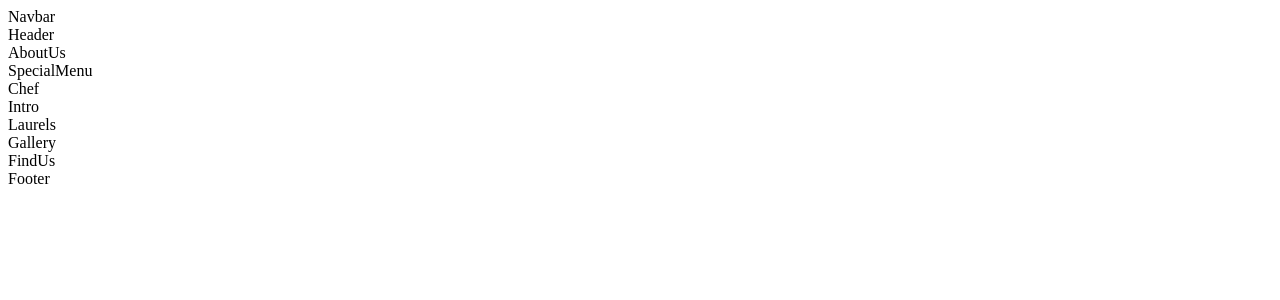
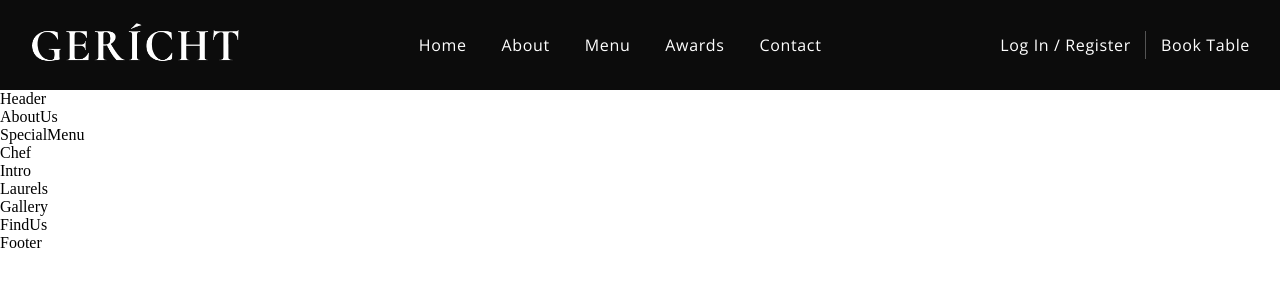
Before and after one commit to oldblacktree/Geright-restaurant, a React (Create React App) app: page / in a window 1280 px wide. Shown: the top 300 px of the page. Built offline with nearby package versions, Linux system fonts and the light colour scheme; a web font is replaced by a local one.

Commit message:
feat: add navbar

```diff
--- a/src/App.css
+++ b/src/App.css
@@ -1,4 +1,14 @@
-.section__padding {
+.p__opensans {
+  font-family: var(--font-alt);
+  color: var(--color-white);
+  font-weight: 400;
+  letter-spacing: 0.04rem;
+  text-transform: capitalize;
+  line-height: 1.75rem;
+  font-size: 1rem;
+}
+
+/* .section__padding {
   padding: 4rem 6rem;
 }
 
@@ -174,4 +184,4 @@
     font-size: 45px;
     line-height: 70px;
   }
-}
+} */
--- a/src/components/Navbar/Navbar.css
+++ b/src/components/Navbar/Navbar.css
@@ -0,0 +1,145 @@
+.app__navbar {
+  display: flex;
+  justify-content: space-between;
+  align-items: center;
+  /* width: 100%; */
+  background: var(--color-black);
+  padding: 15px 30px;
+}
+
+.app__navbar-logo {
+  display: flex;
+  /* justify-content: flex-start;
+  align-items: center; */
+}
+
+/* .app__navbar-logo img {
+  width: 150px;
+} */
+
+.app__navbar-links {
+  display: flex;
+  justify-content: center;
+  gap: 25px;
+  /* align-items: center; */
+  flex: 1;
+  list-style: none;
+}
+
+.app__navbar-links a {
+  display: block;
+  padding: 0 5px;
+}
+.app__navbar-links a:hover {
+  color: var(--color-grey);
+}
+.app__navbar-login {
+  display: flex;
+  gap: 30px;
+}
+.app__navbar-login a {
+  position: relative;
+  border-top: 1px solid transparent;
+  border-bottom: 1px solid transparent;
+  transition: 0.2s ease;
+}
+.app__navbar-login a:hover {
+  border-bottom: 1px solid var(--color-golden);
+}
+.app__navbar-login a:first-child::after {
+  content: "";
+  height: 100%;
+  position: absolute;
+  right: -15px;
+  border-left: 1px solid var(--color-gray);
+}
+
+.app__navbar-smallscreen {
+  display: none;
+}
+.app__navbar-smallscreen-overlay {
+  position: fixed;
+  top: 0;
+  left: 0;
+  width: 100%;
+  height: 100vh;
+  display: flex;
+  flex-direction: column;
+  justify-content: center;
+  z-index: 5;
+  background: var(--color-black);
+  transition: 0.3s ease;
+}
+
+.app__navbar-smallscreen .overlay__open {
+  cursor: pointer;
+  font-size: 27px;
+  color: var(--color-white);
+}
+
+.app__navbar-smallscreen .overlay__close {
+  font-size: 27px;
+  color: var(--color-golden);
+  cursor: pointer;
+  position: absolute;
+  top: 25px;
+  right: 30px;
+}
+
+.app__navbar-smallscreen-overlay .overlay__close:hover {
+  color: var(--color-white);
+}
+
+.app__navbar-smallscreen-overlay {
+  display: flex;
+}
+
+.app__navbar-smallscreen-links {
+  display: flex;
+  flex-direction: column;
+  list-style: none;
+  width: 100%;
+}
+.app__navbar-smallscreen-links li {
+  width: 100%;
+}
+.app__navbar-smallscreen-links a {
+  padding: 20px 0;
+  color: var(--color-golden);
+  font-size: 2rem;
+  font-family: var(--font-base);
+  text-align: center;
+}
+
+.app__navbar-smallscreen-links a:hover {
+  color: var(--color-white);
+}
+
+@media screen and (max-width: 2000px) {
+  .app__navbar-logo img {
+    width: 210px;
+  }
+}
+
+@media screen and (max-width: 1150px) {
+  .app__navbar-links {
+    display: none;
+  }
+
+  .app__navbar-smallscreen {
+    display: flex;
+  }
+
+  .app__navbar-logo img {
+    width: 150px;
+  }
+}
+
+@media screen and (max-width: 600px) {
+  .app__navbar-logo img {
+    width: 110px;
+  }
+  .app__navbar-login {
+    display: none;
+  }
+}
--- a/src/components/Navbar/Navbar.jsx
+++ b/src/components/Navbar/Navbar.jsx
@@ -1,11 +1,76 @@
-import React from 'react';
+import "./Navbar.css";
+import { GiHamburgerMenu } from "react-icons/gi";
+import { MdOutlineRestaurantMenu } from "react-icons/md";
 
-import './Navbar.css';
+import images from "../../constants/images";
+import { useState } from "react";
 
-const Navbar = () => (
-  <div>
-    Navbar
-  </div>
-);
+const Navbar = () => {
+  const [toggleMenu, setToggleMenu] = useState(false);
+
+  return (
+    <nav className="app__navbar">
+      <div className="app__navbar-logo">
+        <img src={images.gericht} alt="app logo" />
+      </div>
+      <ul className="app__navbar-links">
+        <li className="p__opensans">
+          <a href="#home">Home</a>
+        </li>
+        <li className="p__opensans">
+          <a href="#about">About</a>
+        </li>
+        <li className="p__opensans">
+          <a href="#menu">Menu</a>
+        </li>
+        <li className="p__opensans">
+          <a href="#awards">Awards</a>
+        </li>
+        <li className="p__opensans">
+          <a href="#contact">Contact</a>
+        </li>
+      </ul>
+      <div className="app__navbar-login">
+        <a href="#" className="p__opensans">
+          Log In / Register
+        </a>
+        <a href="#" className="p__opensans">
+          Book Table
+        </a>
+      </div>
+      <div className="app__navbar-smallscreen">
+        <GiHamburgerMenu
+          className="overlay__open"
+          onClick={() => setToggleMenu(true)}
+        />
+        {toggleMenu && (
+          <div className="app__navbar-smallscreen-overlay slide-bottom ">
+            <MdOutlineRestaurantMenu
+              className="overlay__close"
+              onClick={() => setToggleMenu(false)}
+            />
+            <ul className="app__navbar-smallscreen-links">
+              <li className="p__opensans">
+                <a href="#home">Home</a>
+              </li>
+              <li className="p__opensans">
+                <a href="#about">About</a>
+              </li>
+              <li className="p__opensans">
+                <a href="#menu">Menu</a>
+              </li>
+              <li className="p__opensans">
+                <a href="#awards">Awards</a>
+              </li>
+              <li className="p__opensans">
+                <a href="#contact">Contact</a>
+              </li>
+            </ul>
+          </div>
+        )}
+      </div>
+    </nav>
+  );
+};
 
 export default Navbar;
--- a/src/index.css
+++ b/src/index.css
@@ -1,15 +1,15 @@
-@import url('https://fonts.googleapis.com/css2?family=Cormorant+Upright:wght@300;400;500;600;700&family=Open+Sans:wght@300;400;500;600;700&display=swap');
+@import url("https://fonts.googleapis.com/css2?family=Cormorant+Upright:wght@300;400;500;600;700&family=Open+Sans:wght@300;400;500;600;700&display=swap");
 
 :root {
-  --font-base: 'Cormorant Upright', serif;
-  --font-alt: 'Open Sans', sans-serif;
+  --font-base: "Cormorant Upright", serif;
+  --font-alt: "Open Sans", sans-serif;
 
-  --color-golden: #DCCA87;
-  --color-black: #0C0C0C;
+  --color-golden: #dcca87;
+  --color-black: #0c0c0c;
   --color-gray: #545454;
-  --color-crimson: #F5EFDB;
-  --color-grey: #AAAAAA;
-  --color-white: #FFFFFF;
+  --color-crimson: #f5efdb;
+  --color-grey: #aaaaaa;
+  --color-white: #ffffff;
 }
 
 * {
@@ -22,30 +22,31 @@
 a {
   color: unset;
   text-decoration: none;
+  display: block;
 }
 .slide-bottom {
-  -webkit-animation: slide-bottom 0.5s cubic-bezier(0.250, 0.460, 0.450, 0.940) both;
-	animation: slide-bottom 0.5s cubic-bezier(0.250, 0.460, 0.450, 0.940) both;
+  -webkit-animation: slide-bottom 0.5s cubic-bezier(0.25, 0.46, 0.45, 0.94) both;
+  animation: slide-bottom 0.5s cubic-bezier(0.25, 0.46, 0.45, 0.94) both;
 }
 
 @-webkit-keyframes slide-bottom {
   0% {
     -webkit-transform: translateY(-25%);
-            transform: translateY(-25%);
+    transform: translateY(-25%);
   }
   100% {
     -webkit-transform: translateY(0);
-            transform: translateY(0);
+    transform: translateY(0);
   }
 }
 
 @keyframes slide-bottom {
   0% {
     -webkit-transform: translateY(-25%);
-            transform: translateY(-25%);
+    transform: translateY(-25%);
   }
   100% {
     -webkit-transform: translateY(0);
-            transform: translateY(0);
+    transform: translateY(0);
   }
 }
```
Also changed, not shown: src/index.js (+6 -7 lines).
